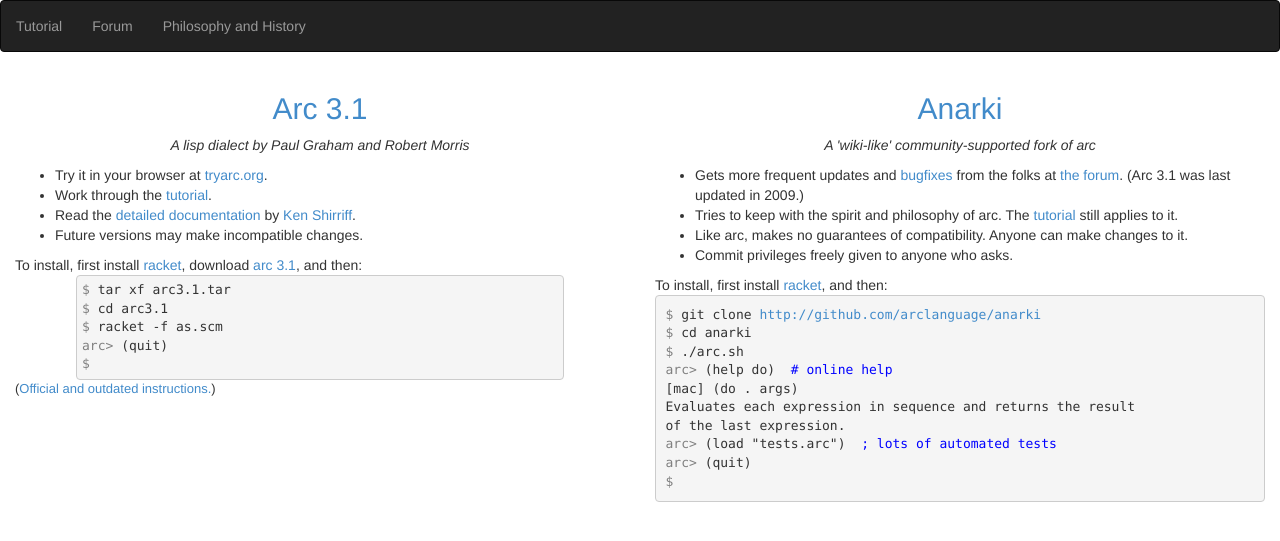
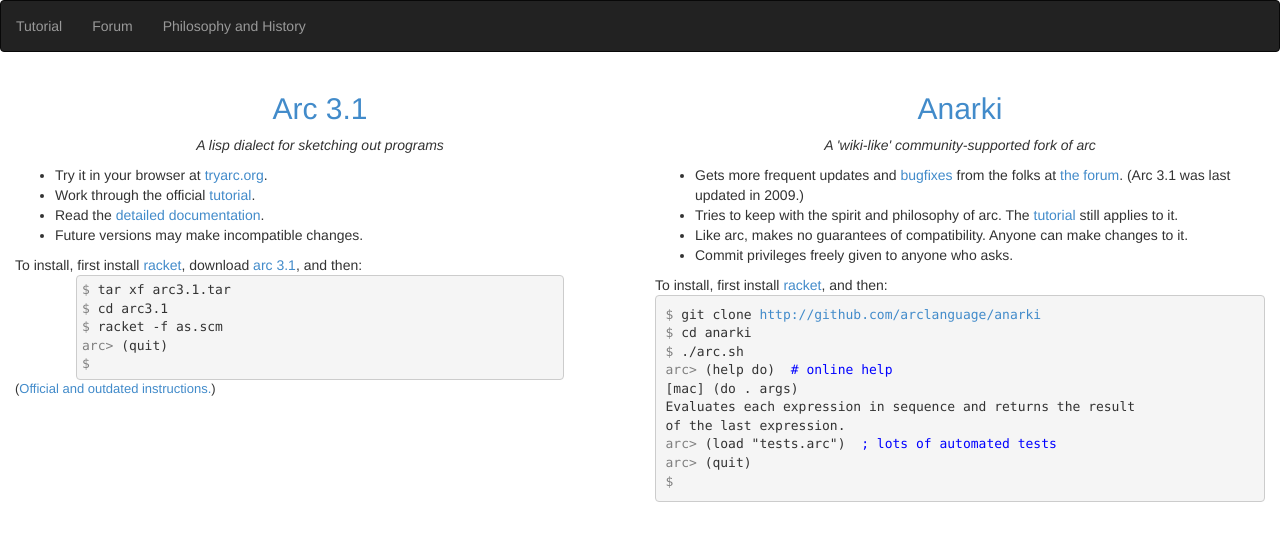
Before and after one commit to arclanguage/arclanguage.github.io, a Jekyll site: the page built from index.md, in a window 1280 px wide. Shown: the top 541 px of the page. Built offline with Jekyll 4.4.1, drawn with Linux system fonts in a browser that asks for light colours.

Commit message:
drop people's names from frontpage

```diff
--- a/index.md
+++ b/index.md
@@ -7,12 +7,12 @@
   <div class='col-md-6'>
     <div style='text-align:center'>
       <h2><a href='http://arclanguage.org'>Arc 3.1</a></h2>
-      <p><i>A lisp dialect by Paul Graham and Robert Morris</i></p>
+      <p><i>A lisp dialect for sketching out programs</i></p>
     </div>
     <ul>
       <li>Try it in your browser at <a href='http://tryarc.org'>tryarc.org</a>.</li>
-      <li>Work through the <a href='http://ycombinator.com/arc/tut.txt'>tutorial</a>.</li>
-      <li>Read the <a href='/ref/'>detailed documentation</a> by <a href='http://www.righto.com'>Ken Shirriff</a>.</li>
+      <li>Work through the official <a href='http://ycombinator.com/arc/tut.txt'>tutorial</a>.</li>
+      <li>Read the <a href='/ref/'>detailed documentation</a>.</li>
       <li>Future versions may make incompatible changes.</li>
     </ul>
     To install, first install <a href='http://racket-lang.org'>racket</a>,
```
